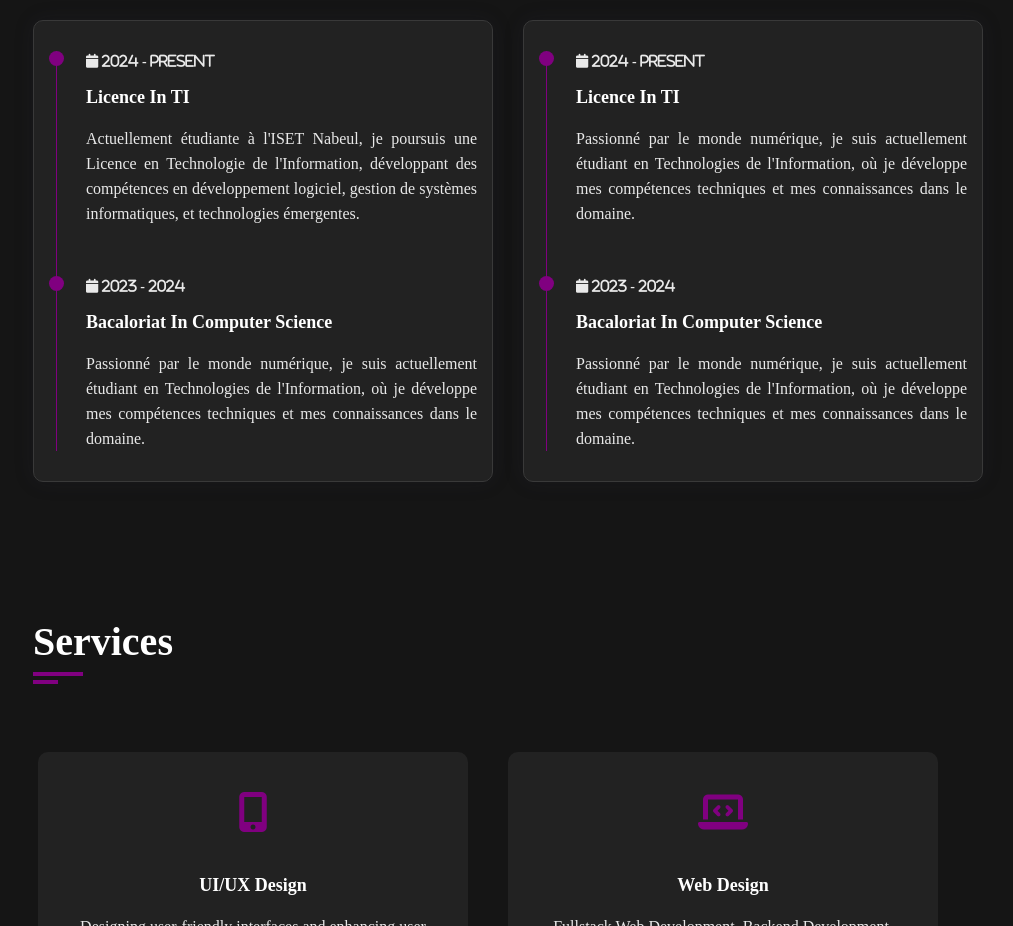
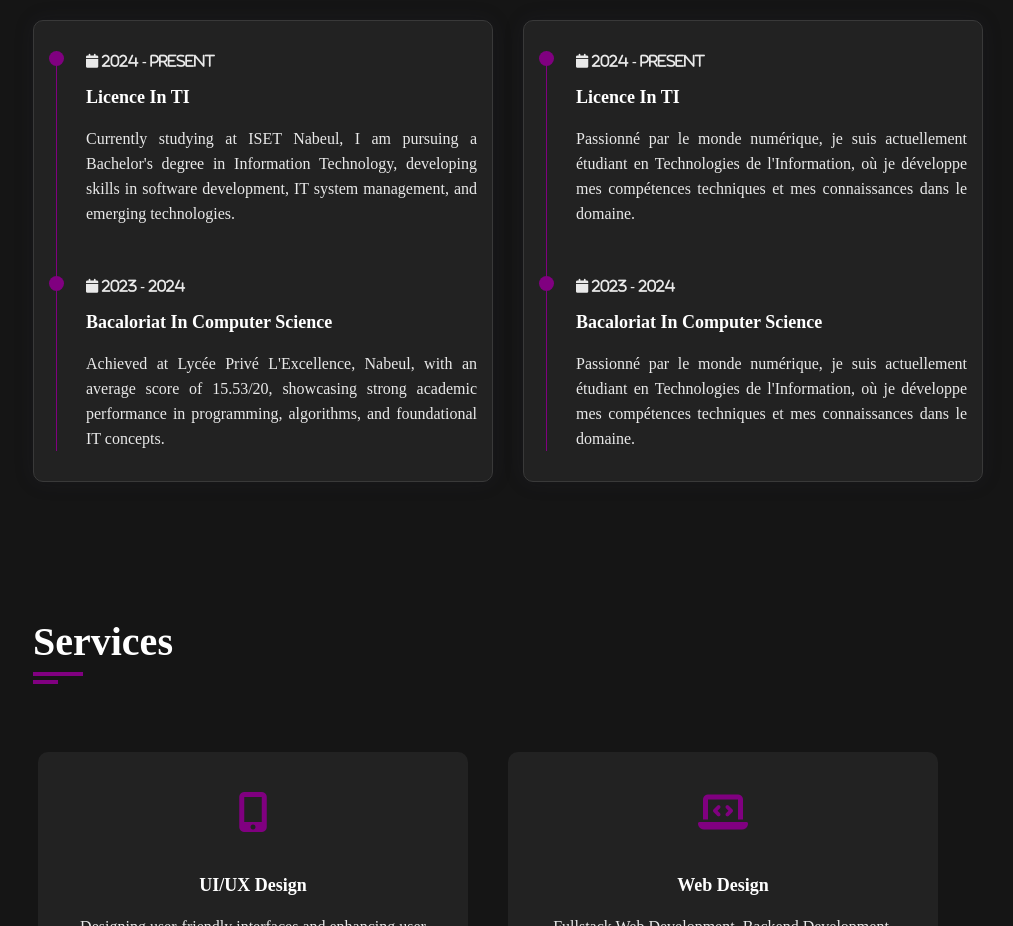
Before and after one commit to LabidiMohamedAmine/MyPortfolioo, a plain HTML site: page index.html in a window 1280 px wide. Shown: the part 1560-2486 px from the top of the page, without its empty margins (267-1280 px from the left). Drawn offline with nearby package versions, Linux system fonts and the light colour scheme; a web font is replaced by a local one.

Commit message:
Update index.html

```diff
--- a/index.html
+++ b/index.html
@@ -187,8 +187,7 @@
                             </h3>
                             <h4 class="timeline-title">Licence In TI</h4>
                             <p class="timeline-text">
-                             Actuellement étudiante à l'ISET Nabeul, je poursuis une Licence en Technologie de l'Information, développant des compétences en développement logiciel, gestion de systèmes informatiques, et technologies émergentes.
-                            </p>
+Currently studying at ISET Nabeul, I am pursuing a Bachelor's degree in Information Technology, developing skills in software development, IT system management, and emerging technologies.                            </p>
                           </div>
                           <div class="timeline-item">
                             <div class="circle-dot"></div>
@@ -199,10 +198,7 @@
                               Bacaloriat in Computer Science
                             </h4>
                             <p class="timeline-text">
-                              Passionné par le monde numérique, je suis
-                              actuellement étudiant en Technologies de
-                              l'Information, où je développe mes compétences
-                              techniques et mes connaissances dans le domaine.
+Achieved at Lycée Privé L'Excellence, Nabeul, with an average score of 15.53/20, showcasing strong academic performance in programming, algorithms, and foundational IT concepts.
                             </p>
                           </div>
                         </div>
```
